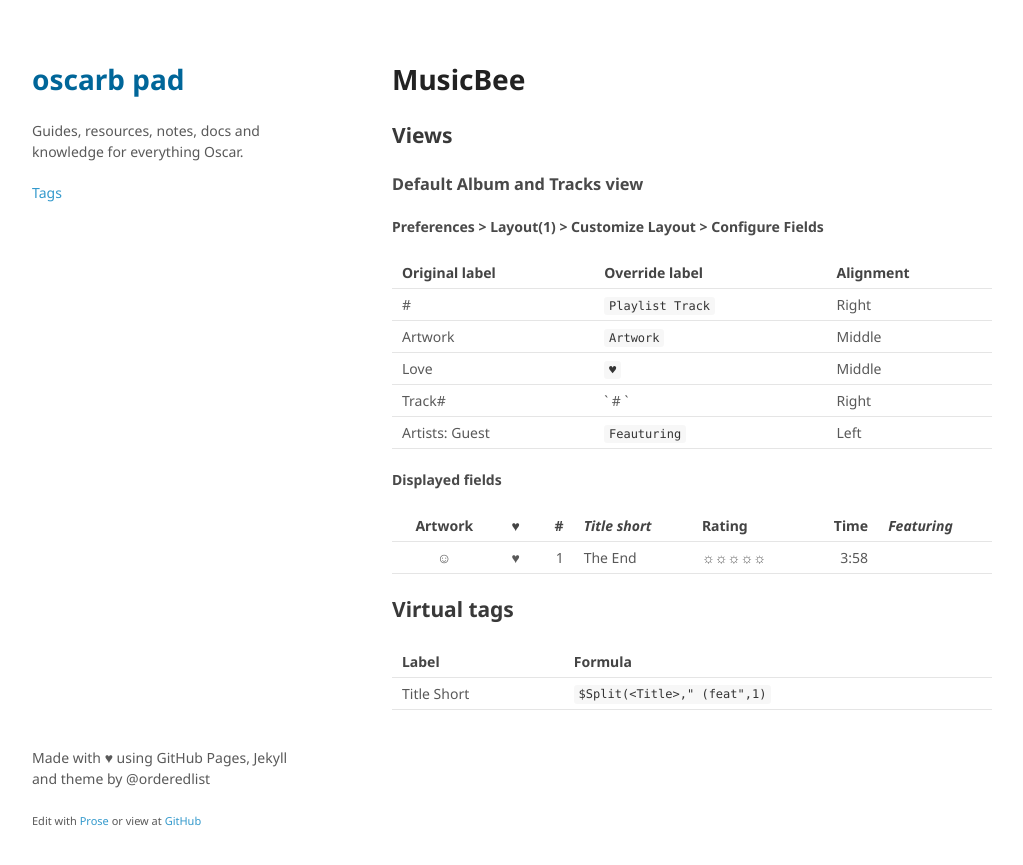
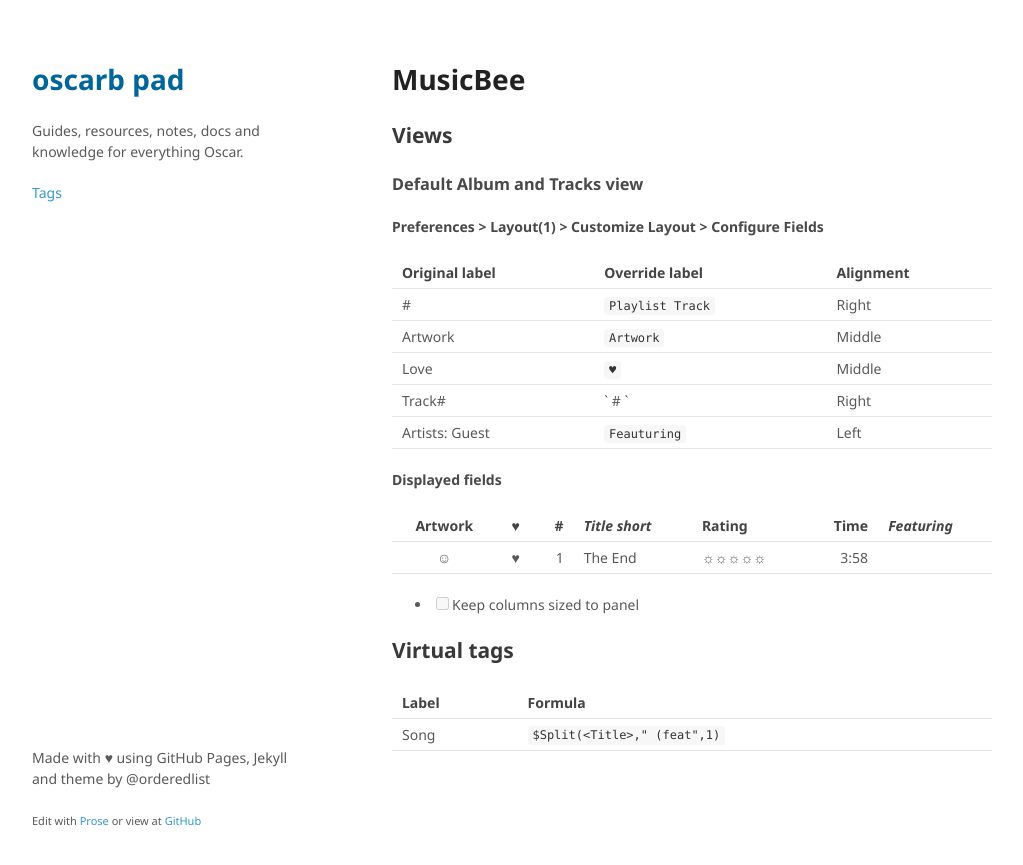
Before and after one commit to oscarb/pad, a Jekyll site: the page built from _docs/musicbee.md, in a window 1280 px wide. Shown: the top 865 px of the page, without its empty margins (128-1151 px from the left). Built offline with Jekyll 4.4.1, drawn with Linux system fonts in a browser that asks for light colours.

Commit message:
Updated musicbee.md

```diff
--- a/_docs/musicbee.md
+++ b/_docs/musicbee.md
@@ -27,8 +27,10 @@ Artists: Guest | `Feauturing`     | Left
 |:------:|:-:|--:|:--------------|:-------|-----:|:-----------|
     ☺    | ♥ | 1 | The End       | ☼☼☼☼☼  | 3:58 |
 
+- [ ] Keep columns sized to panel
+
 ## Virtual tags
 
 Label | Formula
 ------|------------------------------------
-Title Short     | `$Split(<Title>," (feat",1)`
+Song  | `$Split(<Title>," (feat",1)`
```
